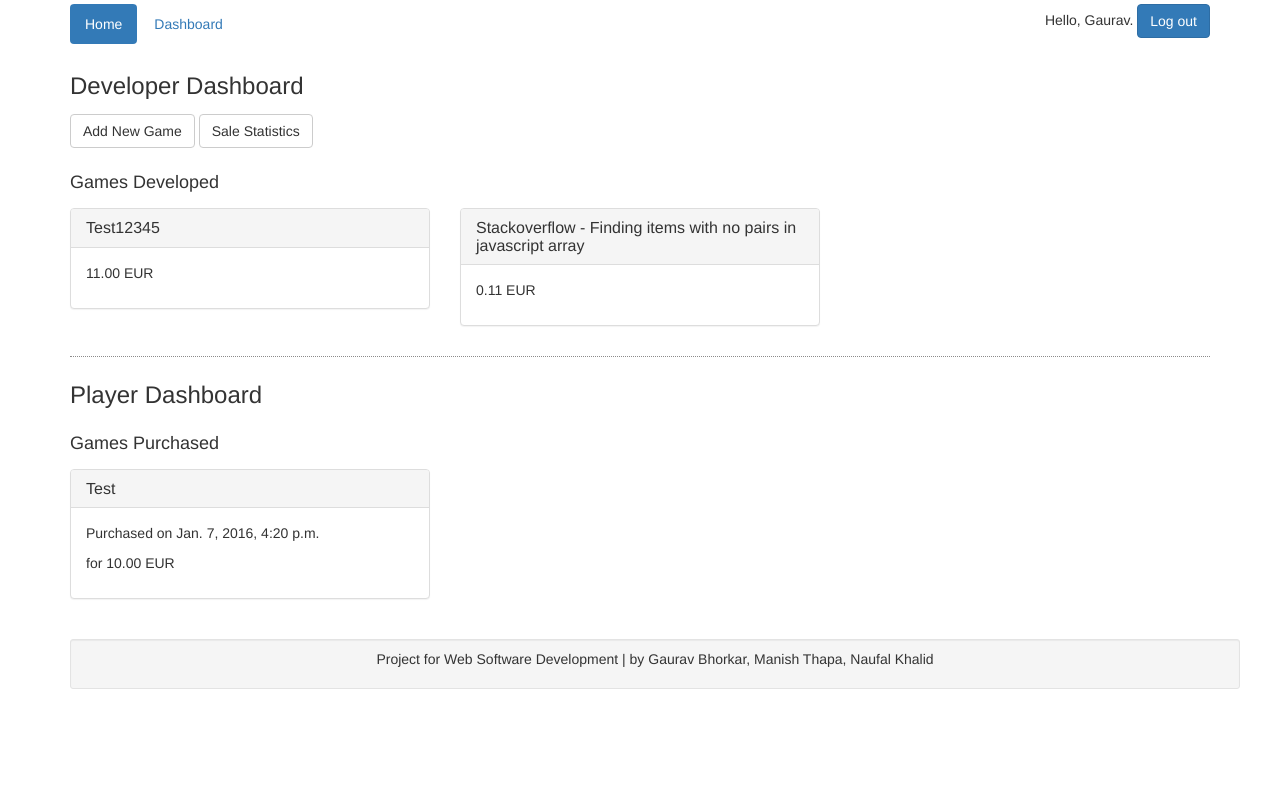
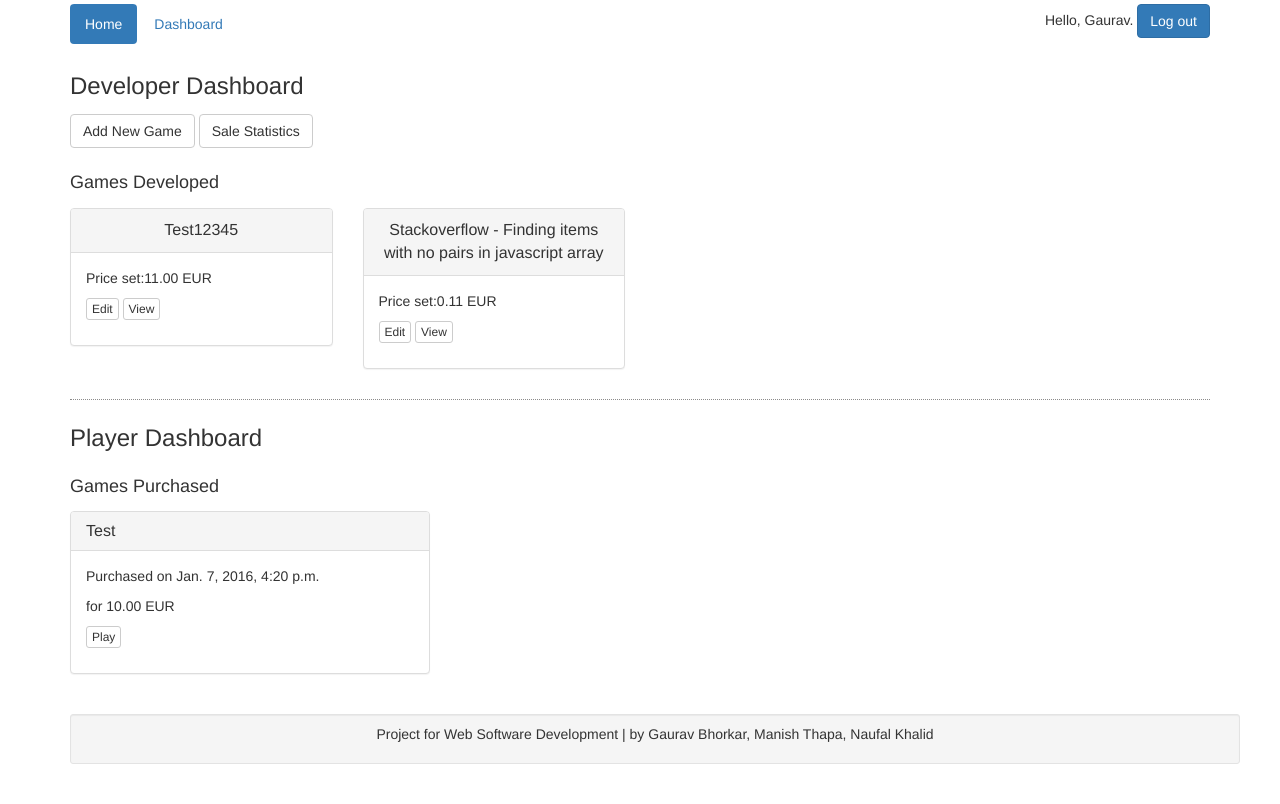
Before and after one commit to naufalkhalid/Game-Store, a Django app: page /dashboard in a window 1280 px wide. Shown: the part 250-1054 px from the top of the page. Before the commit the page ends 939 px from the top, so only its background shows below. Run offline with Django 3.2, Linux system fonts and the light colour scheme; a user stored in the database is signed in; data comes from the database, SQL or seed files in the repository; both versions use the stored data as it was after the commit; some libraries are stand-ins or nearby versions.

Commit message:
Developer Dashboard and Player Dashboard Refined

```diff
--- a/game_store/game_store/templates/base.html
+++ b/game_store/game_store/templates/base.html
@@ -27,7 +27,7 @@
             <div class="col-md-8">
                 <ul class="nav nav-pills">
     				<li role="presentation" class="active"><a href="{% url 'index' %}">Home</a></li>
-    				<li role="presentation"><a href="#">Dashboard</a></li>
+    				<li role="presentation"><a href="{% url 'dashboard' %}">Dashboard</a></li>
     			</ul>
             </div>
             <div class="col-md-4 nav-login">
--- a/game_store/game_store/templates/game_store/dashboard.html
+++ b/game_store/game_store/templates/game_store/dashboard.html
@@ -27,17 +27,21 @@ Refer to models.py for models and field information
     <h4 class="dashboard-title">Games Developed</h4>
     <div class="row">
     {% for dev_game in developer_games %}
-        <div class="col-md-4">
+        <div class="col-md-3">
             <div class="panel panel-default">
                 <div class="panel-heading">
-                    <h3 class="panel-title">{{dev_game.title}}</h3>
+                    <p class="panel-title text-center">{{dev_game.title}}</p>
                 </div>
                 <div class="panel-body">
-                    <p>{{dev_game.price}} EUR</p>
+                    <p>Price set:{{dev_game.price}} EUR</p>
+                    <p>
+                        <a class="btn btn-xs btn-default" href="{% url 'edit_game' dev_game.id %}">Edit</a>
+                        <a class="btn btn-xs btn-default" href="{% url 'game' dev_game.id %}">View</a>
+                    </p>
                 </div>
             </div>
         </div>
-    {% if forloop.counter|divisibleby:3 %}
+    {% if forloop.counter|divisibleby:4 %}
     </div>
     <div class="row">
     {% endif %}
@@ -64,6 +68,9 @@ Refer to models.py for models and field information
                 <div class="panel-body">
                     <p>Purchased on {{player_game.purchased_on}}</p>
                     <p>for {{player_game.purchased_price}} EUR</p>
+                    <p>
+                        <a class="btn btn-xs btn-default" href="{% url 'game' player_game.id %}">Play</a>
+                    </p>
                 </div>
             </div>
         </div>
```
Also changed, not shown: game_store/db.sqlite3.
